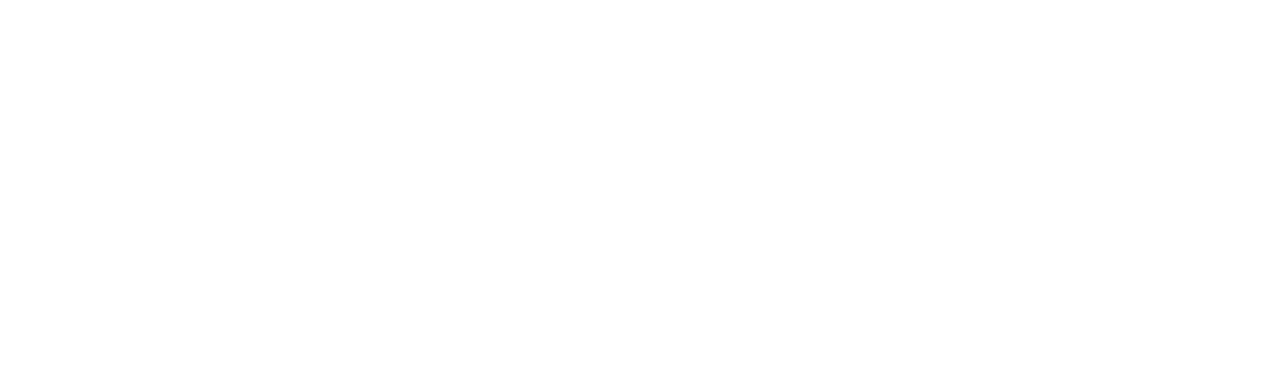
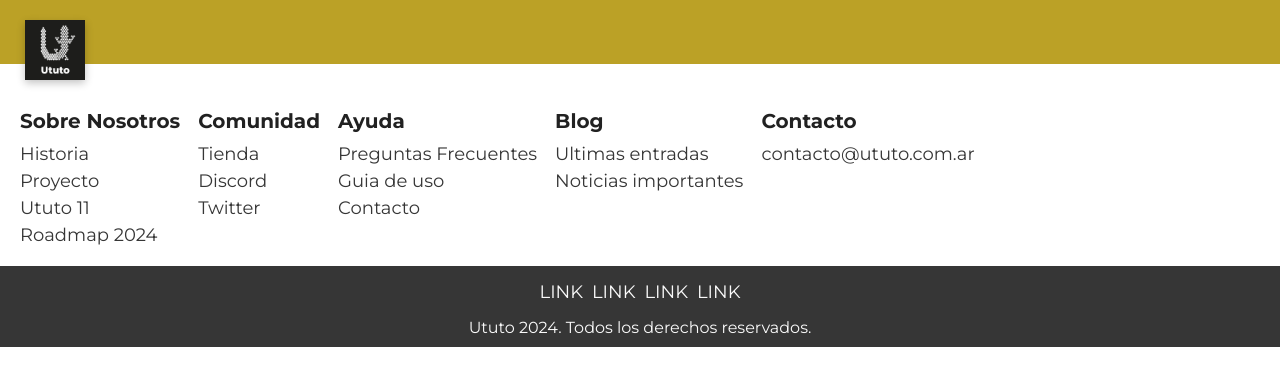
Before and after one commit to ututolinux/sitioWeb, a React (Vite) app: page / in a window 1280 px wide. Shown: the top 386 px of the page. Built offline with nearby package versions, Linux system fonts and the light colour scheme.

Commit message:
Footer creado en base al wireframe de Figma

```diff
--- a/src/App.jsx
+++ b/src/App.jsx
@@ -1,7 +1,10 @@
+import Footer from "./components/Footer/Footer"
+
 function App() {
 
   return (
     <>
+    <Footer/>
     </>
   )
 }
--- /dev/null
+++ b/src/components/Footer/Footer.jsx
@@ -0,0 +1,81 @@
+import React from "react";
+import {
+  FooterContainer,
+  FooterHeader,
+  FooterLinks,
+  FooterLinksContainer,
+  FooterLinksGroup,
+  FooterLinksTitle,
+  FooterSocialLinks,
+  FooterSocialLinksContainer,
+  FooterText,
+  SocialLinks,
+  UtutoLogoMono,
+} from "./Footer.styles";
+import ututoLogoMono from "../../assets/ututo-logo-black.png";
+
+const Footer = () => {
+
+  const currentYear = new Date().getFullYear();
+  return (
+    <FooterContainer>
+
+      {/* FOOTER HEADER */}
+      <FooterHeader>
+        <UtutoLogoMono src={ututoLogoMono} alt="ututo-logo-mono-rf456" />
+      </FooterHeader>
+
+      {/* FOOTER LINKS CONTAINER */}
+      <FooterLinksContainer>
+        <FooterLinksGroup>
+          <FooterLinksTitle>Sobre Nosotros</FooterLinksTitle>
+          <FooterLinks href="#">Historia</FooterLinks>
+          <FooterLinks href="#">Proyecto</FooterLinks>
+          <FooterLinks href="#">Ututo 11</FooterLinks>
+          <FooterLinks href="#">Roadmap 2024</FooterLinks>
+        </FooterLinksGroup>
+
+        <FooterLinksGroup>
+          <FooterLinksTitle>Comunidad</FooterLinksTitle>
+          <FooterLinks href="#">Tienda</FooterLinks>
+          <FooterLinks href="#">Discord</FooterLinks>
+          <FooterLinks href="#">Twitter</FooterLinks>
+        </FooterLinksGroup>
+
+        <FooterLinksGroup>
+          <FooterLinksTitle>Ayuda</FooterLinksTitle>
+          <FooterLinks href="#">Preguntas Frecuentes</FooterLinks>
+          <FooterLinks href="#">Guia de uso</FooterLinks>
+          <FooterLinks href="#">Contacto</FooterLinks>
+        </FooterLinksGroup>
+
+        <FooterLinksGroup>
+          <FooterLinksTitle>Blog</FooterLinksTitle>
+          <FooterLinks href="#">Ultimas entradas</FooterLinks>
+          <FooterLinks href="#">Noticias importantes</FooterLinks>
+        </FooterLinksGroup>
+
+        <FooterLinksGroup>
+          <FooterLinksTitle>Contacto</FooterLinksTitle>
+          <FooterLinks href="#">contacto@ututo.com.ar</FooterLinks>
+        </FooterLinksGroup>
+      </FooterLinksContainer>
+
+      {/* FOOTER SOCIAL LINKS */}
+      <FooterSocialLinks>
+        <FooterSocialLinksContainer>
+          <SocialLinks href="#">LINK</SocialLinks>
+          <SocialLinks href="#">LINK</SocialLinks>
+          <SocialLinks href="#">LINK</SocialLinks>
+          <SocialLinks href="#">LINK</SocialLinks>
+        </FooterSocialLinksContainer>
+        <FooterText>
+          Ututo {currentYear}. Todos los derechos reservados.
+        </FooterText>
+      </FooterSocialLinks>
+
+    </FooterContainer>
+  );
+};
+
+export default Footer;
--- /dev/null
+++ b/src/components/Footer/Footer.styles.js
@@ -0,0 +1,91 @@
+import styled from "styled-components";
+
+
+export const FooterContainer = styled.footer`
+  background-color: white;
+  display: flex;
+  flex-direction: column;
+
+`;
+
+// ---------- Footer HEADER ----------
+
+export const FooterHeader = styled.div`
+    width: 100%;
+    background-color: var(--color-yellow);
+    height: 64px;
+    position: relative;
+`
+
+export const UtutoLogoMono = styled.img`
+    width: 60px;
+    height: 60px;
+    top: 20px;
+    left: 25px;
+    position: absolute;
+    box-shadow: rgba(0, 0, 0, 0.24) 0px 3px 8px;
+`
+
+// ---------- Footer LINKS ----------
+
+export const FooterLinksContainer = styled.div`
+    display: flex;
+    flex-wrap: wrap;
+    flex-direction: column;
+    height: fit-content;
+    gap: 18px;
+    margin-top: var(--margin-md);
+    padding: var(--padding-md);
+
+    @media (min-width: 768px) {
+        flex-direction: row;
+    }
+`
+
+export const FooterLinksGroup = styled.ul`
+    display: flex;
+    flex-direction: column;
+    gap: 5px;
+`
+
+export const FooterLinksTitle = styled.h3`
+    color: #212121;
+    font-size: 20px;
+    margin: var(--margin-xs);
+    margin-left: 0;
+    margin-right: 0;
+`
+
+export const FooterLinks = styled.a`
+    text-decoration: none;
+    font-size: 18px;
+    color: #363636;
+`
+
+// ---------- Footer SOCIAL LINKS ----------
+
+export const FooterSocialLinks = styled.div`
+    display: flex;
+    flex-direction: column;
+    gap: 10px;
+    background-color: #363636;
+    padding: var(--padding-sm);
+
+`
+
+export const FooterSocialLinksContainer = styled.ul`
+    display: flex;
+    justify-content: center;
+    align-items: center;
+    padding: var(--padding-xs);
+    gap: 9px;
+`
+
+export const SocialLinks = styled(FooterLinks)`
+    color: #fafafa;
+`
+
+export const FooterText = styled.p`
+    color: #fafafa;
+    text-align: center;
+`
```
Also changed, not shown: src/assets/ututo-logo-black.png (added).
